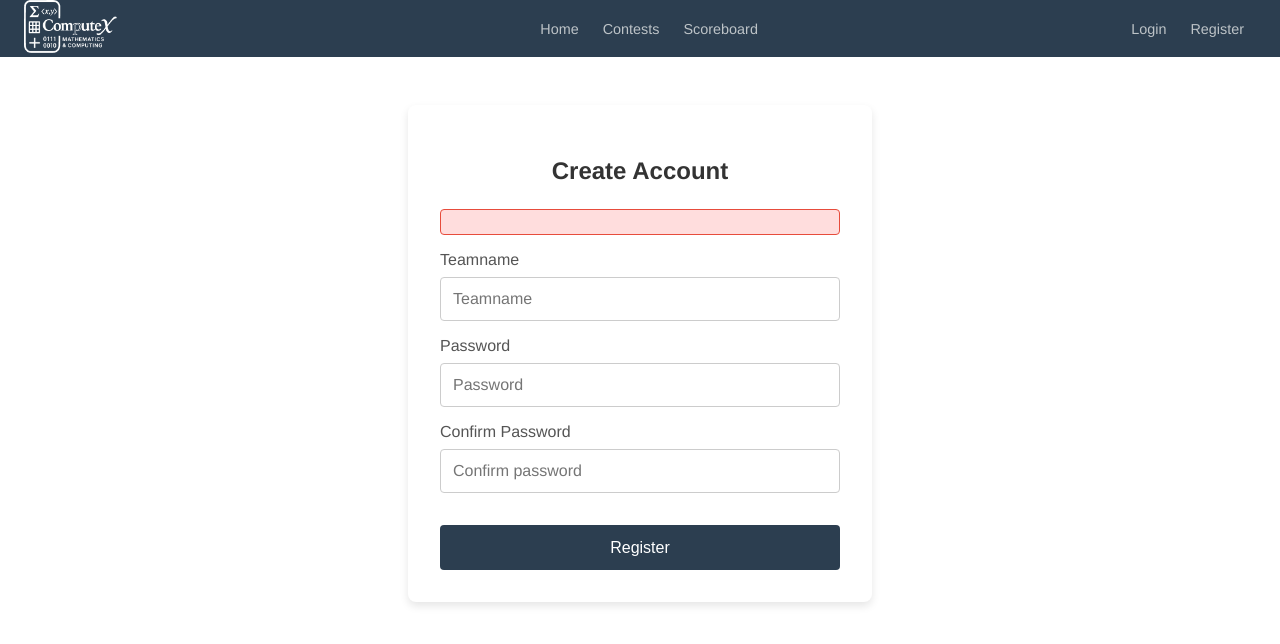
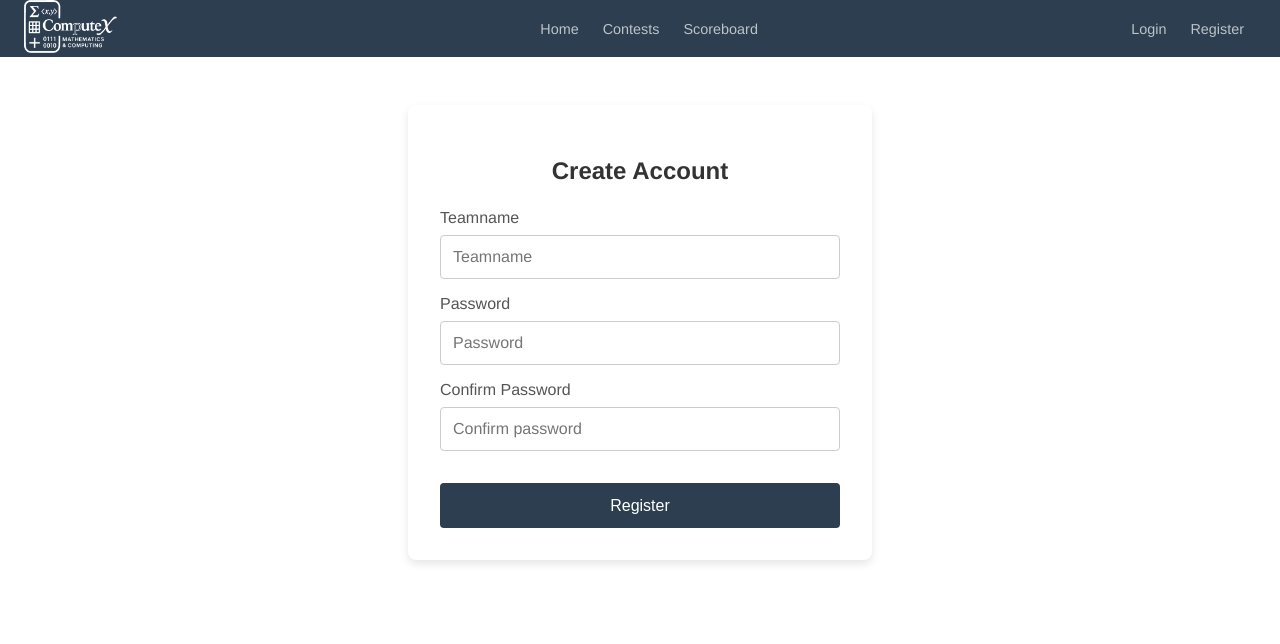
Before and after one commit to umashankar-dev/CodeX, a React (Vite) app in the folder codeX-frontend/: page /register in a window 1280 px wide. Shown: the top 644 px of the page. Built offline with nearby package versions, Linux system fonts and the light colour scheme.

Commit message:
fixed a msg bug in Register.jsx

```diff
--- a/codeX-frontend/src/components/Register.jsx
+++ b/codeX-frontend/src/components/Register.jsx
@@ -23,7 +23,10 @@ const Register = () => {
                         "password": password
                     });
                 setStatus('Your account is created!')
-                navigate('/login')
+                setTimeout( () => {
+                    navigate('/login');
+                },1500)
+
 
             } catch(error) {
                 if (error.response.status === 409){
@@ -40,10 +43,8 @@ const Register = () => {
         <div className='form-container'>
             <form className='register-form' onSubmit={handleSubmit}>
                 <h2>Create Account</h2>
-                {status=="Your account is created!" ? (
-                    <p className='acc-created-message'>{status}</p>
-                ) : (
-                    <p className='error-message'>{status}</p>
+                {status && (
+                    <p className= {status==="Your account is created!" ? 'acc-created-message': 'error-message'} >{status}</p>
                 ) }
                 <div className='form-group'>
                     <label htmlFor='Teamname'>Teamname</label>
```
